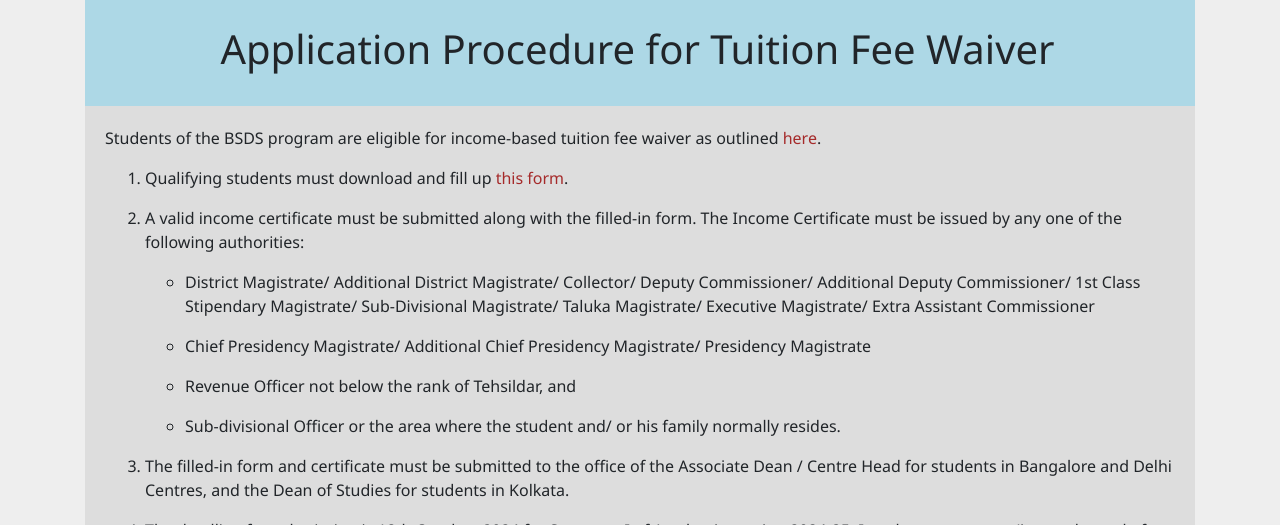
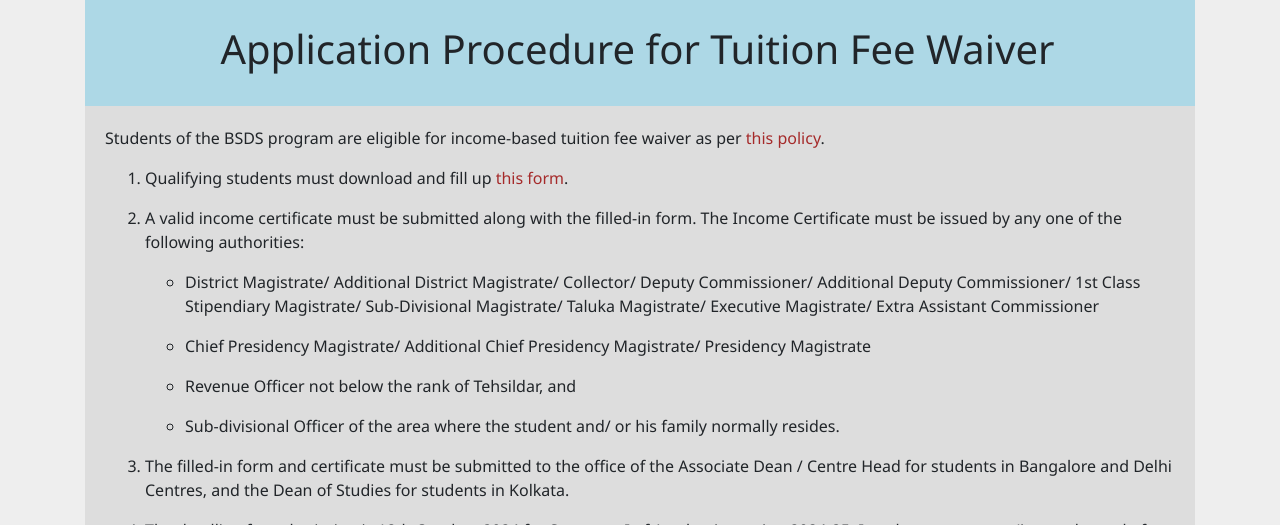
Before and after one commit to bsds-isi/bsds-isi.github.io, a Jekyll site: the page built from fee-waiver.md, in a window 1280 px wide. Shown: the top 525 px of the page. Built offline with Jekyll 4.4.1, drawn with Linux system fonts in a browser that asks for light colours.

Commit message:
update fee waiver link

```diff
--- a/fee-waiver.md
+++ b/fee-waiver.md
@@ -5,8 +5,7 @@ layout: default
 ---
 
 Students of the BSDS program are eligible for income-based tuition fee
-waiver as outlined
-[here](https://www.isical.ac.in/~admission/Documents/IsiAdmission2024/BSDS-Spot-admission-payment-2024.pdf).
+waiver as per [this policy](documents/bsds-fee-waiver-20241007.pdf).
 
 1. Qualifying students must download and fill up [this form](documents/bsds-fee-waiver-form.pdf).
 
@@ -16,14 +15,14 @@ waiver as outlined
 
     * District Magistrate/ Additional District Magistrate/ Collector/
       Deputy Commissioner/ Additional Deputy Commissioner/ 1st Class
-      Stipendary Magistrate/ Sub-Divisional Magistrate/ Taluka
+      Stipendiary Magistrate/ Sub-Divisional Magistrate/ Taluka
       Magistrate/ Executive Magistrate/ Extra Assistant Commissioner
 
     * Chief Presidency Magistrate/ Additional Chief Presidency Magistrate/ Presidency Magistrate
 
     * Revenue Officer not below the rank of Tehsildar, and
 
-    * Sub-divisional Officer or the area where the student and/ or his family normally resides.
+    * Sub-divisional Officer of the area where the student and/ or his family normally resides.
 
 3. The filled-in form and certificate must be submitted to the office
    of the Associate Dean / Centre Head for students in Bangalore and
```
Also changed, not shown: 1 other file.
